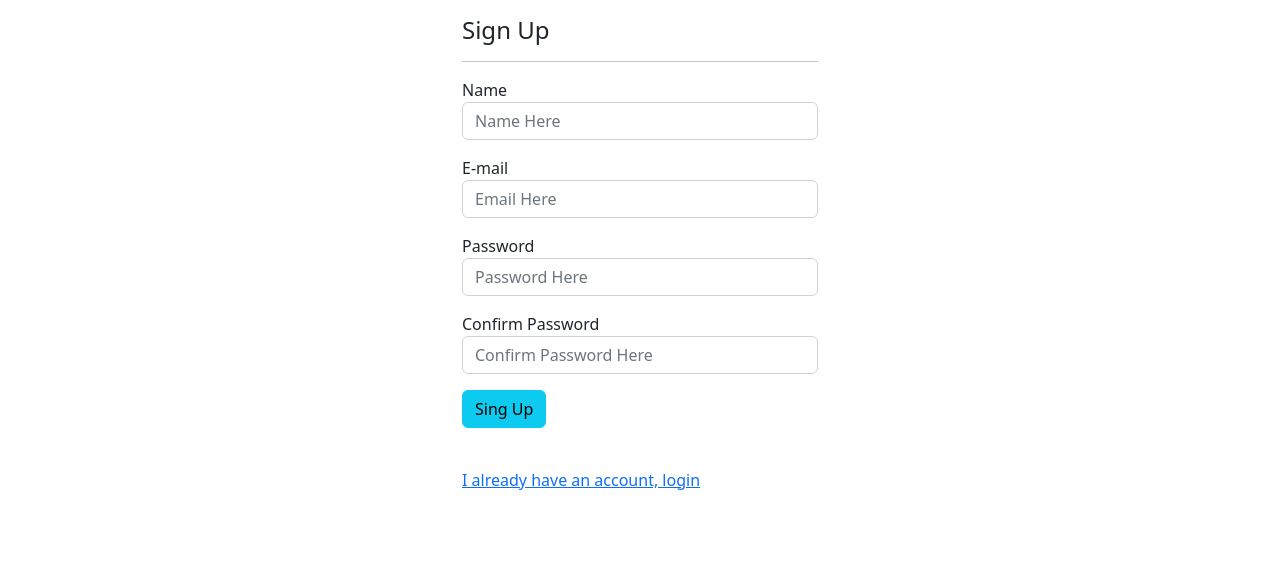
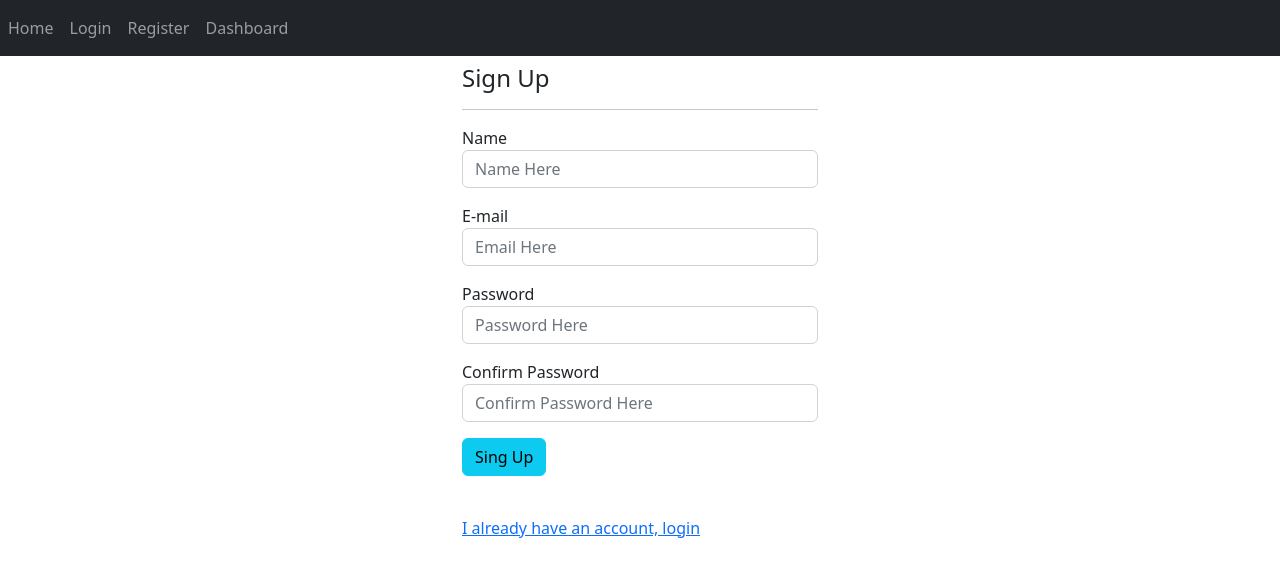
Before and after one commit to tarcisiodev1/Auth-Panel-codeigniter, a CodeIgniter 4 app: template app/Views/auth/register.php in a window 1280 px wide. Shown: the top 577 px of the page. Run offline with PHP 8.4 and a stand-in for CodeIgniter, Linux system fonts and the light colour scheme; the template is opened without the code that fills it, so the values that code supplies are empty; some libraries are stand-ins or nearby versions.

Commit message:
navbarGu

```diff
--- a/app/Views/auth/login.php
+++ b/app/Views/auth/login.php
@@ -3,7 +3,7 @@
 <?= $this->section('content') ?>
 <div class="container">
     <div class="row mt-3">
-        <div class="col-md-4 offset-4">
+        <div class="col-md-4 offset-4 mt-5">
             <h4>
                 Sign Ip
             </h4>
--- a/app/Views/auth/register.php
+++ b/app/Views/auth/register.php
@@ -3,7 +3,7 @@
 <?= $this->section('content') ?>
 <div class="container">
     <div class="row mt-3">
-        <div class="col-md-4 offset-4">
+        <div class="col-md-4 offset-4 mt-5">
             <h4>
                 Sign Up
             </h4>
--- a/app/Views/dashboard/index.php
+++ b/app/Views/dashboard/index.php
@@ -1,9 +1,9 @@
 <?= $this->extend('master') ?>
 
 <?= $this->section('content') ?>
-<div class="container">
+<div class="container mt-3">
     <div class="row pt-3">
-        <div class="col-md-8 offset-2">
+        <div class="col-md-8 offset-2 mt-5">
             <h4>
                 <!-- ?= $title; ? --> Dashboard
             </h4>
--- a/app/Views/master.php
+++ b/app/Views/master.php
@@ -10,7 +10,7 @@
 </head>
 
 <body>
-
+    <?= $this->include('partials/menu.php') ?>
     <?= $this->renderSection('content') ?>
 </body>
 
--- a/app/Views/partials/menu.php
+++ b/app/Views/partials/menu.php
@@ -1,5 +1,27 @@
-<ul>
-    <li><a href="<?= url_to('home') ?>">HOME</a></li>
-    <li><a href="<?= url_to('contact') ?>">LOGIN</a></li>
-    <li><a href="<?= url_to('products') ?>">PRODUCTS</a></li>
-</ul>
+<!-- <ul>
+    <li><a href="<?= url_to('') ?>">HOME</a></li>
+    <li><a href="<?= url_to('auth.login') ?>">LOGIN</a></li>
+    <li><a href="<?= url_to('') ?>">PRODUCTS</a></li>
+</ul> -->
+<nav class="navbar navbar-expand-lg navbar-dark bg-dark fixed-top">
+    <!-- <a class="navbar-brand" href="?= url_to('/') ?>">Minimalist Dashboard</a>
+    <button class="navbar-toggler" type="button" data-toggle="collapse" data-target="#navbarNav" aria-controls="navbarNav" aria-expanded="false" aria-label="Toggle navigation">
+        <span class="navbar-toggler-icon"></span>
+    </button> -->
+    <div class="collapse navbar-collapse" id="navbarNav">
+        <ul class="navbar-nav ml-auto">
+            <li class="nav-item active">
+                <a class="nav-link" href="<?= url_to('/') ?>">Home</a>
+            </li>
+            <li class="nav-item">
+                <a class="nav-link" href="<?= url_to('auth.login') ?>">Login</a>
+            </li>
+            <li class="nav-item">
+                <a class="nav-link" href="<?= url_to('auth.register') ?>">Register</a>
+            </li>
+            <li class="nav-item">
+                <a class="nav-link" href="<?= url_to('dashboard') ?>">Dashboard</a>
+            </li>
+        </ul>
+    </div>
+</nav>
```
